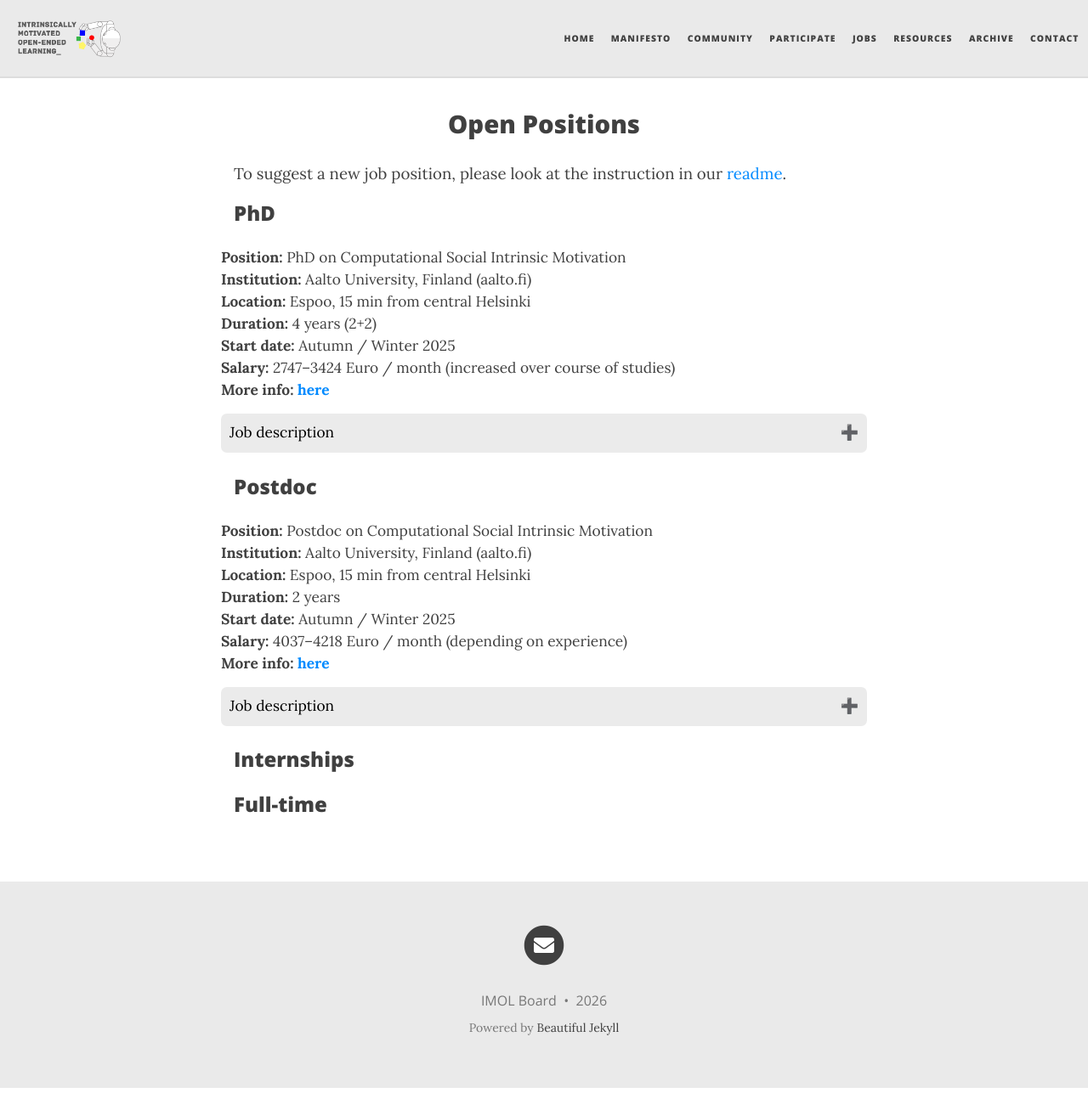
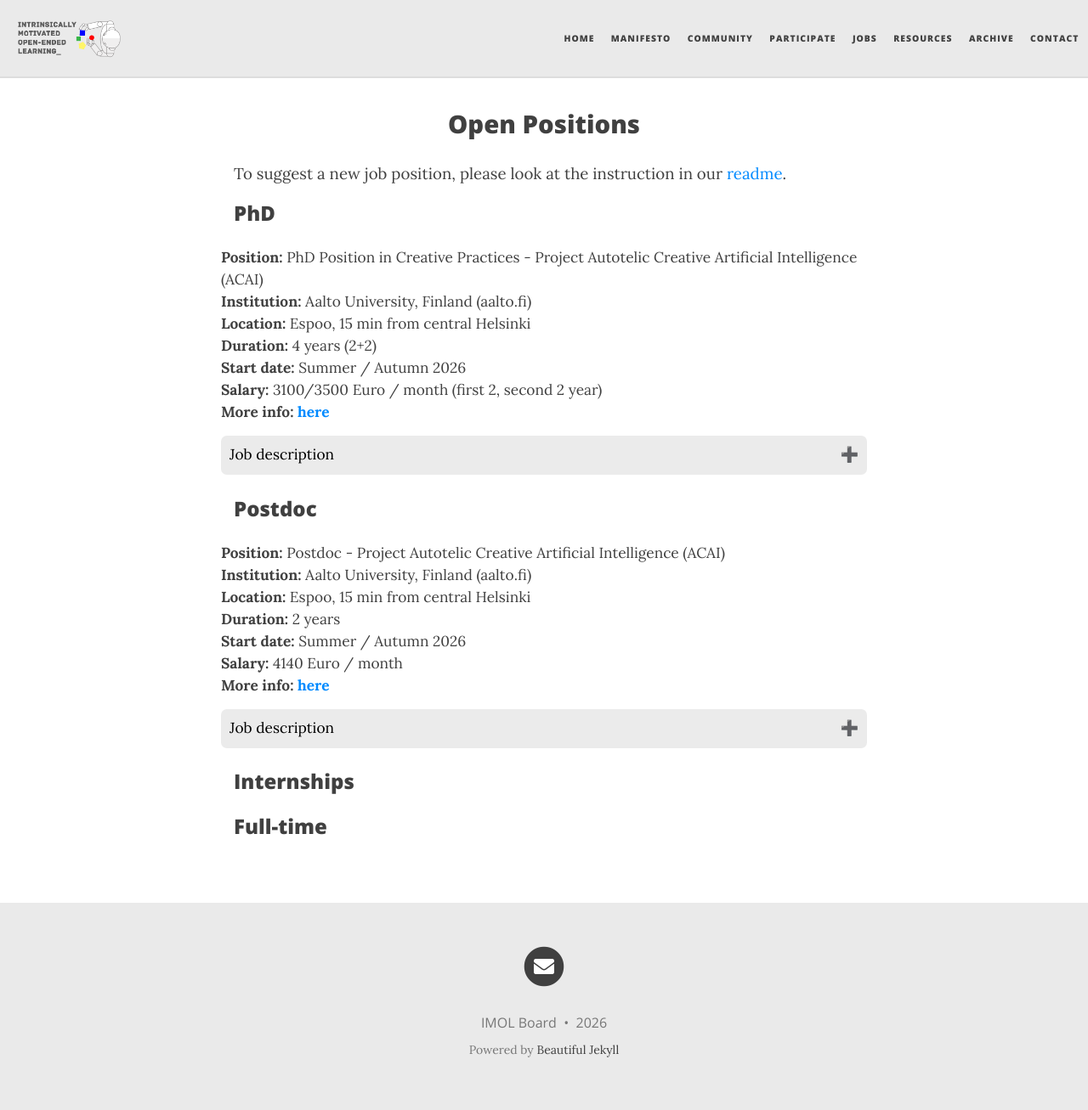
Before and after one commit to imol-community/imol-community.github.io, a Jekyll site: the page built from jobs.md, in a window 1280 px wide and 1307 px high. Shown: the whole window at 85% size. Built offline with Jekyll 4.4.1, drawn with Linux system fonts in a browser that asks for light colours; nearby versions of some CDN libraries.

Commit message:
Removed old jobs, added new ones

```diff
--- a/jobs.md
+++ b/jobs.md
@@ -12,44 +12,63 @@ To suggest a new job position, please look at the instruction in our <a href="ht
 
 <div class='row' style="font-size: 13pt;margin-bottom: 20pt;">
     <p>
-        <b>Position: </b> PhD on Computational Social Intrinsic Motivation <br>
+        <b>Position: </b> PhD Position in Creative Practices - Project Autotelic Creative Artificial Intelligence (ACAI) <br>
         <b>Institution: </b> Aalto University, Finland (aalto.fi) <br>
         <b>Location: </b> Espoo, 15 min from central Helsinki <br>
         <b>Duration: </b> 4 years (2+2) <br>
-        <b>Start date: </b> Autumn / Winter 2025 <br>
-        <b>Salary: </b> 2747–3424 Euro / month (increased over course of studies) <br>
-        <b>More info: <a href="https://www.aalto.fi/en/open-positions/doctoral-researcher-and-postdoc-positions-to-work-on-computational-social-intrinsic-motivation-sim" target="_blank">here</a></b>
+        <b>Start date: </b> Summer / Autumn 2026 <br>
+        <b>Salary: </b> 3100/3500 Euro / month (first 2, second 2 year) <br>
+        <b>More info: <a href="https://aalto.wd3.myworkdayjobs.com/PrivateJobPosting/job/Tietotekniikan-talo/PhD-Position-in-Creative-Practices--fully-paid--2-2-years--Project--Autotelic-Creative-Artificial-Intelligence--ACAI-_R45759" target="_blank">here</a></b>
     </p>
-    <!-- Please give an expiration date here for this position: 30.9.2025} -->
+    <!-- Please give an expiration date here for this position: 3.4.2026} -->
     <button type="button" class="collapsible" style="font-size: 13pt">Job description</button>
     <div class="content">
         <p style='margin-top: 5pt;font-size: 11pt;'>
-        The Autotelic Interaction Research (AIR) group at the Dept. of Computer Science, Aalto University, Finland is looking for a PhD researcher (2+2 years) to work on Computational Social Intrinsic Motivation (SIM), an exciting research area seeking to harness to power of computational intrinsic motivation in the interaction of multiple agents. In close collaboration with the AIR group, world-leading international collaborators, and a postdoc on the same project, you’ll be implementing new, scalable SIM models, design large-scale simulation / user studies and turn these models into groundbreaking videogame AI applications. Full project description & application instructions: <a href="https://www.aalto.fi/en/open-positions/doctoral-researcher-and-postdoc-positions-to-work-on-computational-social-intrinsic-motivation-sim" target="_blank">here</a>
-
+        We are advertising a fully paid, 4-year (2+2) doctoral researcher position at Aalto University’s School of Science, Department of Computer Science, to work on the project Autotelic Creative Artificial Intelligence (ACAI).
+        </p>
+        <p style='margin-top: 5pt;font-size: 11pt;'>
+        Critical at its core, the ACAI project bridges artistic practice and theoretical AI/Human-Computer Interaction/Cognitive Science research to identify alternative and sustainable paths to mainstream creative AI. Rather than optimizing systems to replicate established human aesthetics or processes, we investigate the conditions under which AI might operate as a genuinely creative agent. Amongst other questions, we ask: Can AI be creative in its own right, rather than emulating human creativity? Can such AI be autotelic, i.e., define its own goals and methods of inquiry? Can it become independent of human data? What would it mean for creative AI to decouple from dependence on human-produced datasets and instead develop self-organizing, embodied and situated forms of learning/creating? How might creativity manifest beyond anthropocentric models of intention, authorship, and expression? How could such AI impact society positively/negatively?
+        </p>
+        <p style='margin-top: 5pt;font-size: 11pt;'>
+        The project will combine critical artistic work (PhD researcher) on potential AI futures with fundamental AI theory work (postdoctoral researcher – <a href="https://bit.ly/46jFcvs" target="_blank">separate ad</a>) on concepts such as agency, autonomy and creativity. In close interaction, both lines of work can intersect and will inspire each other. We empower the candidate to guide AI research and facilitate a dialogue with other creatives and the wider public (e.g. via exhibitions, art commissions, and public engagement).
+        </p>
+        <p style='margin-top: 5pt;font-size: 11pt;'>
+        In doing so, ACAI aims to critically assess both the positively and negatively transformative societal implications of such systems, while contributing new theoretical, artistic, and technical frameworks for understanding creativity beyond the human realm.  The focus is not on integrating AI with creative practices, but on shaping creative AI research.
+        </p><p style='margin-top: 5pt;font-size: 11pt;'>
+        The project is supported by collaborators and mobility partners **Prof. Tom Froese (OIST)**, **Prof. Jon McCormack (Monash University)** and **Prof. Takashi Ikegami (University of Tokyo)**.
+        </p><p style='margin-top: 5pt;font-size: 11pt;'>
+        Full project description & application instructions: <a href="https://aalto.wd3.myworkdayjobs.com/PrivateJobPosting/job/Tietotekniikan-talo/PhD-Position-in-Creative-Practices--fully-paid--2-2-years--Project--Autotelic-Creative-Artificial-Intelligence--ACAI-_R45759" target="_blank">here</a>
         </p>
     </div>
 </div>
 
-
-
-
 <h3 style='margin-bottom: 20pt;'>Postdoc</h3>
 <div class='row' style="font-size: 13pt;margin-bottom: 20pt;">
     <p>
-        <b>Position: </b> Postdoc on Computational Social Intrinsic Motivation<br>
+        <b>Position: </b> Postdoc - Project Autotelic Creative Artificial Intelligence (ACAI)<br>
         <b>Institution: </b> Aalto University, Finland (aalto.fi) <br>
         <b>Location: </b> Espoo, 15 min from central Helsinki <br>
         <b>Duration: </b> 2 years <br>
-        <b>Start date: </b> Autumn / Winter 2025 <br>
-        <b>Salary: </b> 4037–4218 Euro / month (depending on experience) <br>
-        <b>More info: <a href="https://www.aalto.fi/en/open-positions/doctoral-researcher-and-postdoc-positions-to-work-on-computational-social-intrinsic-motivation-sim" target="_blank">here</a></b>
+        <b>Start date: </b> Summer / Autumn 2026 <br>
+        <b>Salary: </b> 4140 Euro / month<br>
+        <b>More info: <a href="https://aalto.wd3.myworkdayjobs.com/PrivateJobPosting/job/Tietotekniikan-talo/Postdoctoral-Researcher-Position--2-years--Project--Autotelic-Creative-Artificial-Intelligence--ACAI-_R45761" target="_blank">here</a></b>
     </p>
-    <!-- Please give an expiration date here for this position: 30.9.2025} -->
+    <!-- Please give an expiration date here for this position: 3.4.2026} -->
     <button type="button" class="collapsible" style="font-size: 13pt">Job description</button>
     <div class="content">
         <p style='margin-top: 5pt;font-size: 11pt;'>
-        The Autotelic Interaction Research (AIR) group at the Dept. of Computer Science, Aalto University, Finland is looking for a Postdoc (2 years) to work on Computational Social Intrinsic Motivation (SIM), an exciting research area seeking to harness to power of computational intrinsic motivation in the interaction of multiple agents. In close collaboration with the AIR group, world-leading international collaborators, and a PhD researcher on the same project, you’ll be implementing new, scalable SIM models, design large-scale simulation / user studies and turn these models into groundbreaking videogame AI applications. Full project description & application instructions:  <a href="https://www.aalto.fi/en/open-positions/doctoral-researcher-and-postdoc-positions-to-work-on-computational-social-intrinsic-motivation-sim" target="_blank">here</a>
-        </p>
+        We are advertising a fully paid, 2-year postdoctoral researcher position at Aalto University's School of Science, Department of Computer Science, to work on the project Autotelic Creative Artificial Intelligence (ACAI).
+        </p><p style='margin-top: 5pt;font-size: 11pt;'>
+        Critical at its core, the ACAI project seeks to identify alternative and sustainable paths to mainstream creative AI. Rather than optimizing systems to replicate established human aesthetics or processes, we investigate the conditions under which AI might operate as a genuinely creative agent. Amongst other questions, we ask: Can AI be creative in its own right, rather than emulating human creativity? Can such AI be autotelic, i.e., define its own goals and methods of inquiry? What forms of autotelic creativity exist in nature? What is the connection between autotelic creativity and machine agency? How can a system ground its own values as requirement for autotelic behaviour? How could autotelic creative AI impact society positively and negatively?
+        </p><p style='margin-top: 5pt;font-size: 11pt;'>
+        The project will combine AI/HCI/CogSci theory research on the foundations of such autotelic creative AI with critical artistic practice (PhD researcher – <a href="http://bit.ly/4rmFFFD" target="_blank">separate ad</a>) on such AI’s potential futures. In close interaction, both lines of work can intersect and will inspire each other. Theoretical research will be guided through an ongoing dialogue with the creative practitioner, other creatives and the wider public (e.g. via exhibitions, art commissions, and public engagement).
+        </p><p style='margin-top: 5pt;font-size: 11pt;'>
+        In doing so, ACAI aims to critically assess both the positively and negatively transformative societal implications of such systems, while contributing new theoretical, artistic, and technical frameworks for understanding creativity beyond the human realm. The focus is not on shaping AI research through insights from its present use in artistic practice,  but through speculative futures envisioned in artistic work. Artists are primarily seen as research contributors, not users.
+        </p><p style='margin-top: 5pt;font-size: 11pt;'>
+        The project is supported by collaborators and mobility partners **Prof. Tom Froese (OIST)**, **Prof. Jon McCormack (Monash University)** and **Prof. Takashi Ikegami (University of Tokyo)**.
+        </p><p style='margin-top: 5pt;font-size: 11pt;'>
+        Full project description & application instructions: <a href="https://aalto.wd3.myworkdayjobs.com/PrivateJobPosting/job/Tietotekniikan-talo/Postdoctoral-Researcher-Position--2-years--Project--Autotelic-Creative-Artificial-Intelligence--ACAI-_R45761" target="_blank">here</a>
+    </p>
     </div>
 </div>
 
```
